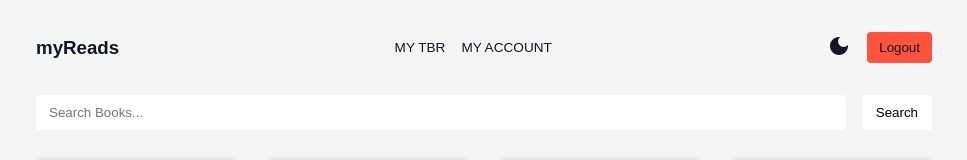
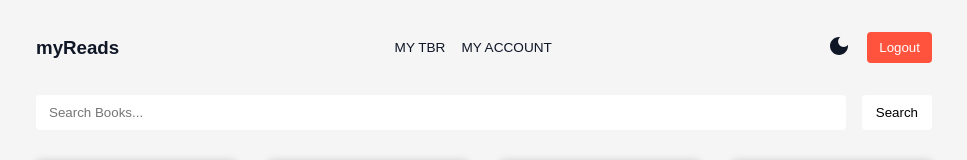
Before and after one commit to bharati-21/my-reads, a React (Create React App) app: page / in a window 1280 px wide. Shown: the top 160 px of the page, without its empty margins (156-1123 px from the left). Built offline with nearby package versions, Linux system fonts and the light colour scheme; no server answers; data requests are answered from the project's data file; sample sign-in values are in the browser's storage.

Commit message:
styles: logout button text color

```diff
--- a/src/styles/navbar.css
+++ b/src/styles/navbar.css
@@ -35,6 +35,10 @@
     justify-content: center;
 }
 
+.btn-logout.btn-accent a {
+    color: var(--bg-card-color);
+}
+
 @media screen and (max-width: 400px) {
     .navbar {
         flex-wrap: wrap;
```
